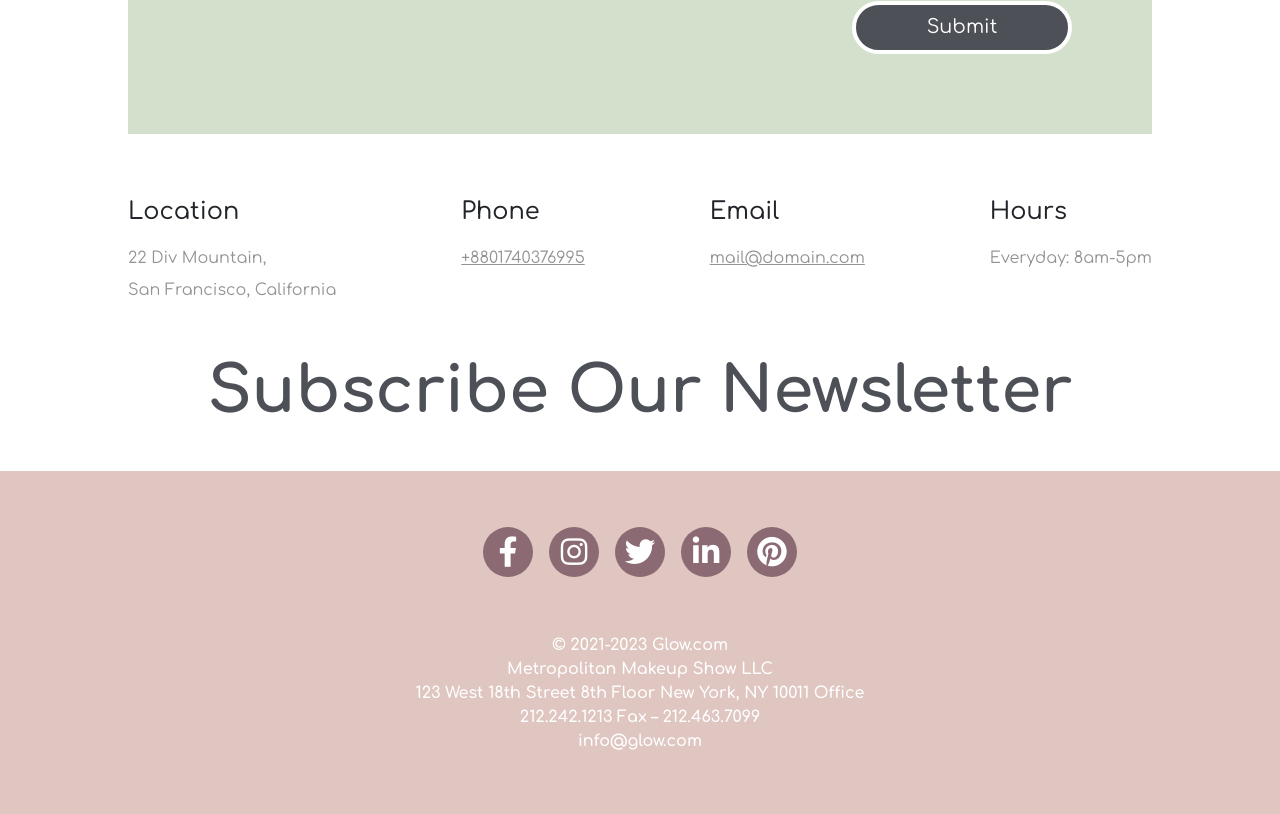
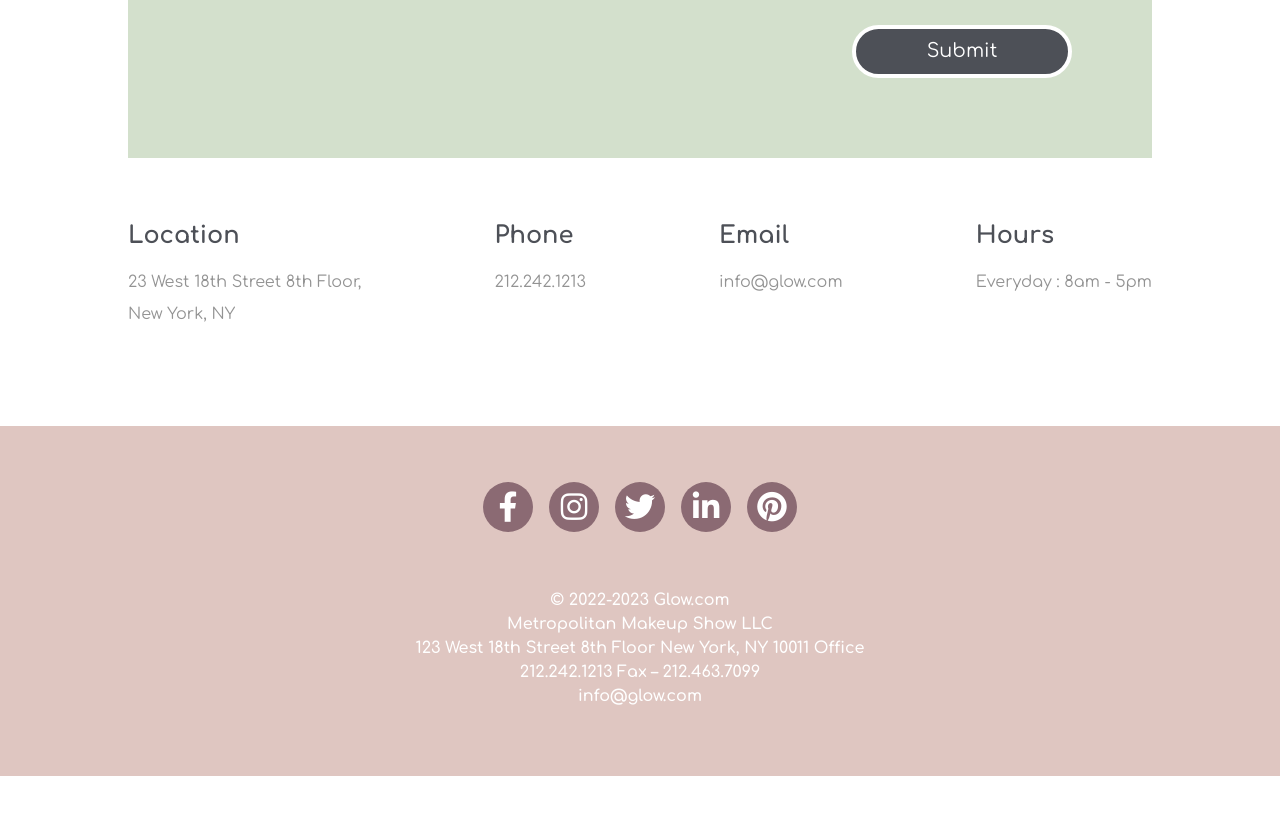
Before and after one commit to Mattia-Rollo/laravel-fashion-shop, a Vue app: page /contacts in a window 1280 px wide. Shown: the part 852-1666 px from the top of the page. After the commit the page ends 1628 px from the top, so only its background shows below. Built offline with nearby package versions, Linux system fonts and the light colour scheme.

Commit message:
contact infos fix

```diff
--- a/src/components/FooterComponent.vue
+++ b/src/components/FooterComponent.vue
@@ -24,7 +24,7 @@
       </div>
 
       <div class="text-center">
-        <div>&#169; 2021-2023 Glow.com</div>
+        <div>&#169; 2022-2023 Glow.com</div>
         <div>Metropolitan Makeup Show LLC</div>
         <div>123 West 18th Street 8th Floor New York, NY 10011 Office</div>
         <div>212.242.1213 Fax – 212.463.7099</div>
--- a/src/pages/ContactUs.vue
+++ b/src/pages/ContactUs.vue
@@ -8,23 +8,23 @@
       <div class="contact_info">
         <div class="contact_info_inner">
           <h5>Location</h5>
-          <p class="mb-0">22 Div Mountain,</p>
-          <p>San Francisco, California</p>
+          <p class="mb-0">23 West 18th Street 8th Floor,</p>
+          <p>New York, NY</p>
         </div>
         <div class="contact_info_inner">
           <h5>Phone</h5>
-          <p class="text-decoration-underline">+8801740376995</p>
+          <p class="underline">212.242.1213</p>
         </div>
         <div class="contact_info_inner">
           <h5>Email</h5>
-          <p class="text-decoration-underline">mail@domain.com</p>
+          <p class="underline">info@glow.com</p>
         </div>
         <div class="contact_info_inner">
           <h5>Hours</h5>
-          <p>Everyday: 8am-5pm</p>
+          <p>Everyday : 8am - 5pm</p>
         </div>
       </div>
-      <h2 class="text-center">Subscribe Our Newsletter</h2>
+      <!-- <h2 class="text-center">Subscribe Our Newsletter</h2> -->
     </div>
   </section>
 </template>
@@ -50,13 +50,18 @@ export default {
 @use "../assets/styles/partials/variables" as *;
 @use "../assets/styles/partials/mixins" as *;
 
+#contacts{
+  margin-bottom: 5rem;
+
     h2 {
-  padding: 2rem 0;
+    margin: 3rem 0;
   }
 
   h5 {
     font-size: 1.5rem;
+    font-weight: 700;
     margin-bottom: 1rem;
+    color: $mk_txt_dark_gray;
   }
 
   .contact_info {
@@ -65,7 +70,10 @@ h5 {
     margin-top: 4rem;
   }
 
-.text-decoration-underline:hover {
+  .underline:hover {
+    text-decoration: underline;
     cursor: pointer;
   }
+}
+
 </style>
```
Lines whose indentation alone changed are shown as unchanged.
